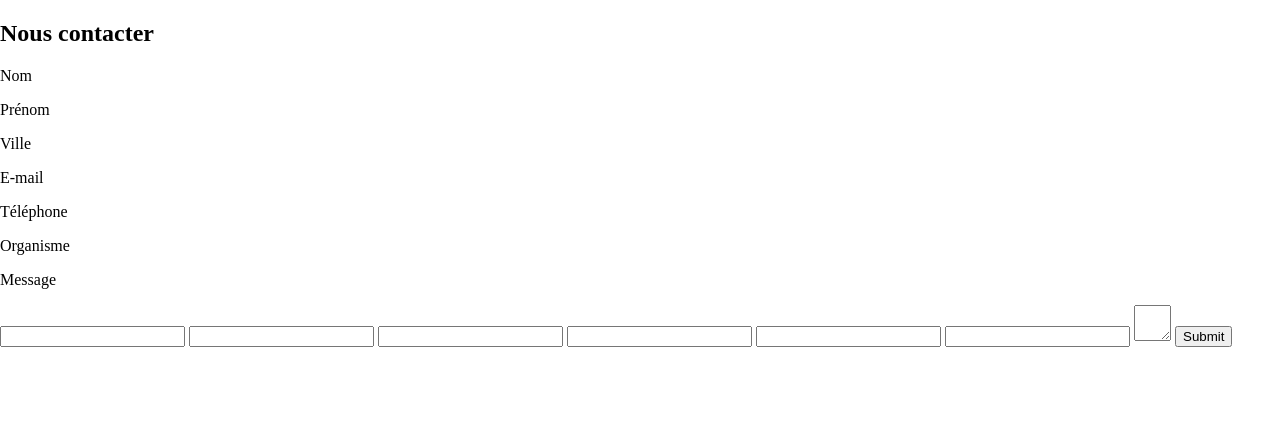
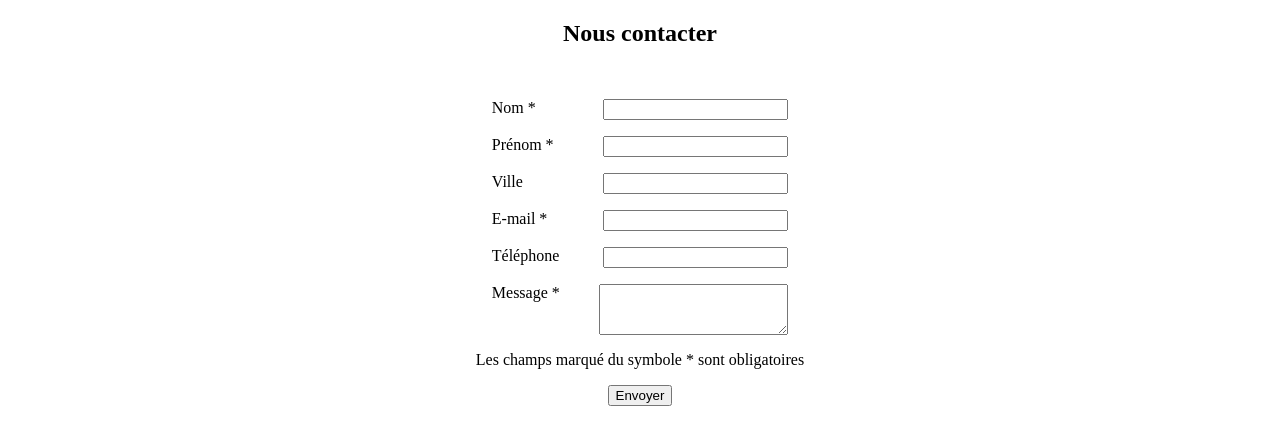
Before and after one commit to mizuchits/Projet-Aperture, a website: page contact.html in a window 1280 px wide. Drawn offline with Linux system fonts and the light colour scheme.

Commit message:
contact structure

```diff
--- a/assets/scss/base/_base.scss
+++ b/assets/scss/base/_base.scss
@@ -9,3 +9,10 @@ body {
 ul {
     list-style-type: none;
 }
+
+.container {
+    width: 100%;
+    max-width: 1440px;
+    margin: 0 auto;
+    padding: 0 20px;
+}
--- a/assets/scss/layout/_contact.scss
+++ b/assets/scss/layout/_contact.scss
@@ -1 +1,25 @@
-.contact {}
+.contact {
+    .container {
+        text-align: center;
+        display: flex;
+        justify-content: center;
+        align-items: center;
+        flex-direction: column;
+        gap: 1rem;
+
+        .contact-card {
+            padding: 5;
+
+
+            form {
+                max-width: 100%;
+
+                div {
+                    display: flex;
+                    justify-content: space-between;
+                    margin: 1rem;
+                }
+            }
+        }
+    }
+}
--- a/contact.html
+++ b/contact.html
@@ -16,24 +16,33 @@
         <div class="container">
             <h1>Nous contacter</h1>
             <div class="contact-card">
-                <div class="card-list card-grid">
-                    <p>Nom</p>
-                    <p>Prénom</p>
-                    <p>Ville</p>
-                    <p>E-mail</p>
-                    <p>Téléphone</p>
-                    <p>Organisme</p>
-                    <p>Message</p>
-                </div>
-                <form action="" class="card-grid">
-                    <input type="text">
-                    <input type="text">
-                    <input type="text">
-                    <input type="text">
-                    <input type="text">
-                    <input type="text">
-                    <textarea name="" cols="2" id=""></textarea>
-                    <input type="submit">
+                <form action="">
+                    <div>
+                        <label for="">Nom *</label>
+                        <input type="text">
+                    </div>
+                    <div>
+                        <label for="">Prénom *</label>
+                        <input type="text">
+                    </div>
+                    <div>
+                        <label for="">Ville</label>
+                        <input type="text">
+                    </div>
+                    <div>
+                        <label for="">E-mail *</label>
+                        <input type="text">
+                    </div>
+                    <div>
+                        <label for="">Téléphone</label>
+                        <input type="text">
+                    </div>
+                    <div>
+                        <label for="">Message *</label>
+                        <textarea name="" id="" rows="3" cols="21"></textarea>
+                    </div>
+                    <p>Les champs marqué du symbole * sont obligatoires</p>
+                    <input type="submit" value="Envoyer">
                 </form>
             </div>
         </div>
```
Also changed, not shown: index.html (+1 -1 lines), assets/css/style.css, 1 other file.
